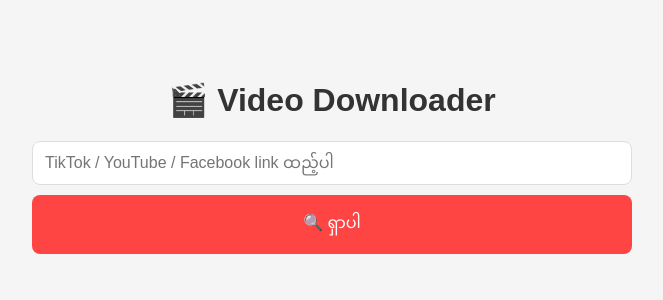
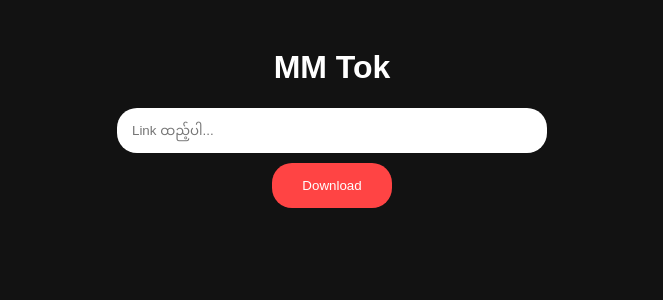
Before and after one commit to tarbinguru/Video-Downloader, a Flask app: page / in a window 1280 px wide. Shown: the top 300 px of the page, without its empty margins (308-971 px from the left). Run offline with Flask 3, Linux system fonts and the light colour scheme.

Commit message:
Revamp index.html for MM Tok interface

```diff
--- a/templates/index.html
+++ b/templates/index.html
@@ -1,53 +1,34 @@
 <!DOCTYPE html>
 <html lang="my">
 <head>
-    <meta charset="UTF-8">
-    <meta name="viewport" content="width=device-width, initial-scale=1.0">
-    <title>Video Downloader</title>
+    <meta charset="UTF-8"><meta name="viewport" content="width=device-width, initial-scale=1.0">
+    <title>MM Tok</title>
     <style>
-        body { font-family: Arial; max-width: 600px; margin: 40px auto; padding: 20px; background: #f5f5f5; }
-        h1 { color: #333; text-align: center; }
-        input { width: 100%; padding: 12px; font-size: 16px; border: 1px solid #ddd; border-radius: 8px; box-sizing: border-box; }
-        button { width: 100%; padding: 12px; background: #ff4444; color: white; border: none; border-radius: 8px; font-size: 16px; margin-top: 10px; cursor: pointer; }
-        #result { margin-top: 20px; background: white; padding: 15px; border-radius: 8px; display: none; }
-        .format-btn { background: #4444ff; margin-top: 8px; }
-        img { width: 100%; border-radius: 8px; margin-bottom: 10px; }
+        body { background: #121212; color: white; font-family: sans-serif; text-align: center; padding: 20px; }
+        .input-box { width: 100%; max-width: 400px; padding: 15px; border-radius: 20px; border: none; margin-bottom: 10px; }
+        .btn { background: #ff4444; color: white; padding: 15px 30px; border-radius: 20px; border: none; cursor: pointer; }
     </style>
 </head>
 <body>
-    <h1>🎬 Video Downloader</h1>
-    <input type="text" id="urlInput" placeholder="TikTok / YouTube / Facebook link ထည့်ပါ">
-    <button onclick="getVideo()">🔍 ရှာပါ</button>
-    <div id="result">
-        <img id="thumbnail" src="" alt="thumbnail">
-        <p id="title"></p>
-        <div id="formats"></div>
-    </div>
+    <h1>MM <span>Tok</span></h1>
+    <input type="text" id="url" class="input-box" placeholder="Link ထည့်ပါ...">
+    <br><button class="btn" onclick="fetchVideo()">Download</button>
+    <div id="result" style="margin-top:20px;"></div>
+
     <script>
-        async function getVideo() {
-            const url = document.getElementById('urlInput').value;
-            if (!url) return alert('Link ထည့်ပါ');
-            document.querySelector('button').innerText = '⏳ လုပ်နေတယ်...';
-            try {
+        async function fetchVideo() {
+            const url = document.getElementById('url').value;
             const res = await fetch('/download', {
                 method: 'POST',
                 headers: {'Content-Type': 'application/json'},
                 body: JSON.stringify({url})
             });
             const data = await res.json();
-                if (data.error) return alert('Error: ' + data.error);
-                document.getElementById('thumbnail').src = data.thumbnail;
-                document.getElementById('title').innerText = data.title;
-                const fmts = document.getElementById('formats');
-                fmts.innerHTML = '';
-                data.formats.forEach(f => {
-                    fmts.innerHTML += `<a href="${f.url}" target="_blank"><button class="format-btn">⬇️ Download (${f.quality || f.ext})</button></a>`;
-                });
-                document.getElementById('result').style.display = 'block';
-            } catch(e) {
-                alert('တစ်ခုခု မှားသွားတယ်');
-            }
-            document.querySelector('button').innerText = '🔍 ရှာပါ';
+            if(data.error) alert("Error: " + data.error);
+            else document.getElementById('result').innerHTML = `
+                <img src="${data.thumbnail}" width="200" style="border-radius:10px;"><br>
+                <a href="${data.url}" download class="btn" style="display:inline-block; margin-top:10px;">Download Now</a>
+            `;
         }
     </script>
 </body>
```
Lines whose indentation alone changed are shown as unchanged.
